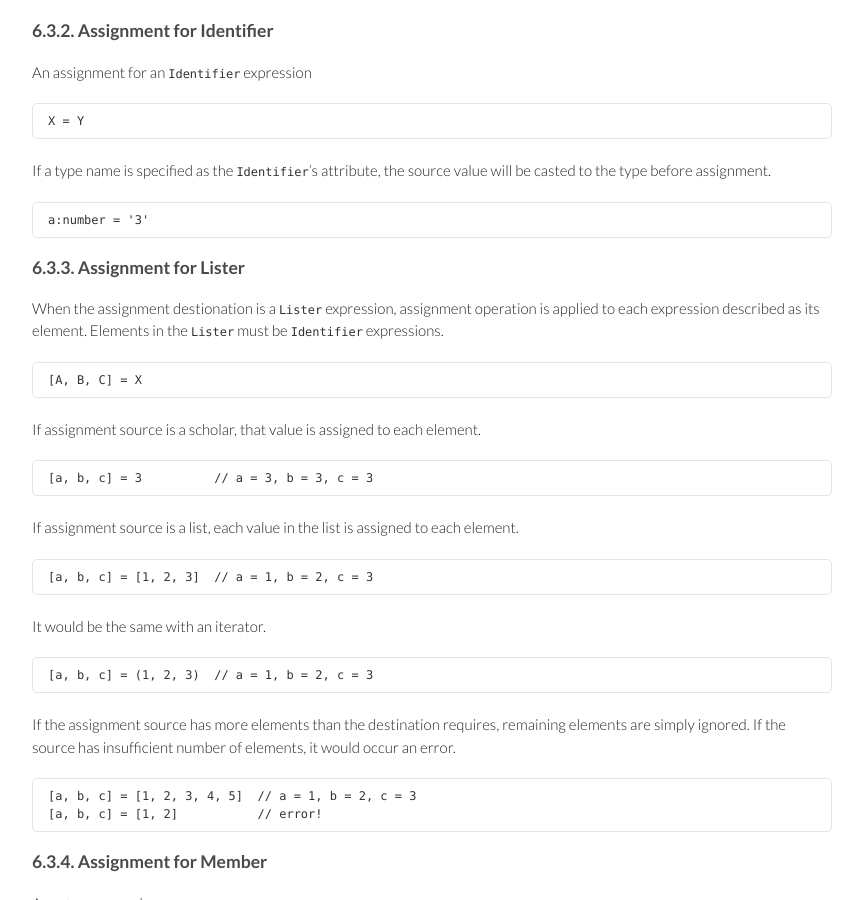
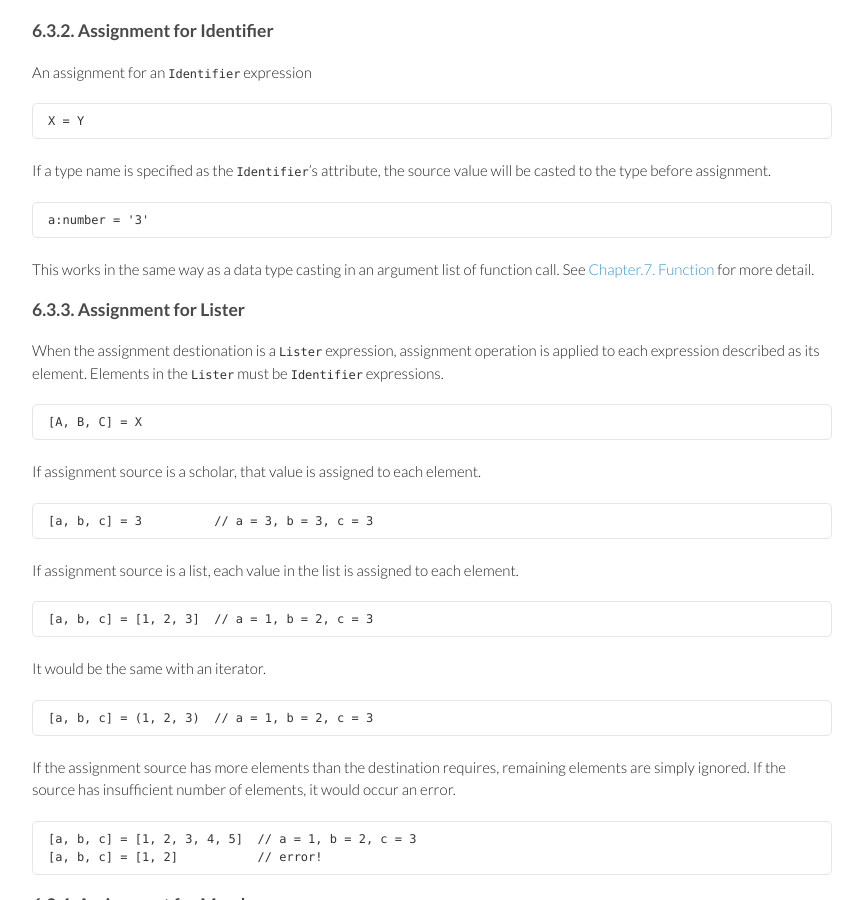
Before and after one commit to rudidude86/gura-lang.github.io, a Jekyll site: the page built from documents/Interpreter.md, in a window 1280 px wide and 900 px high, scrolled down 4611 px. Shown: the whole window, without its empty margins (208-1071 px from the left). Built offline with Jekyll 4.4.1, drawn with Linux system fonts in a browser that asks for light colours; Markdown is read by kramdown in place of the engine named in the settings.

Commit message:
updated document

```diff
--- a/documents/Interpreter.md
+++ b/documents/Interpreter.md
@@ -254,6 +254,9 @@ the source value will be casted to the type before assignment.
 
     a:number = '3'
 
+This works in the same way as a data type casting in an argument list of function call.
+See [Chapter.7. Function](Function.html) for more detail.
+
 
 ### {{ page.chapter }}.3.3. Assignment for Lister
 
```
